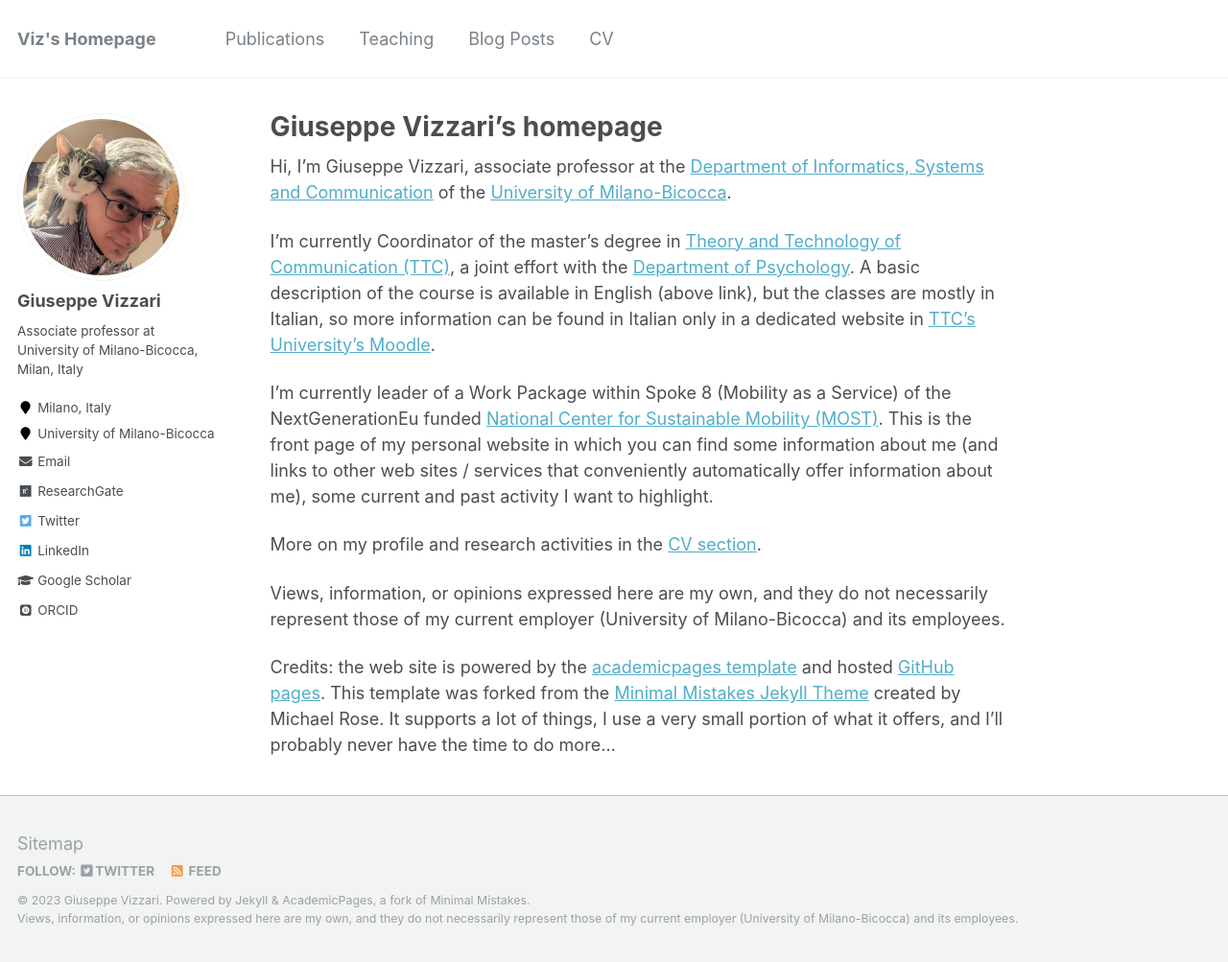
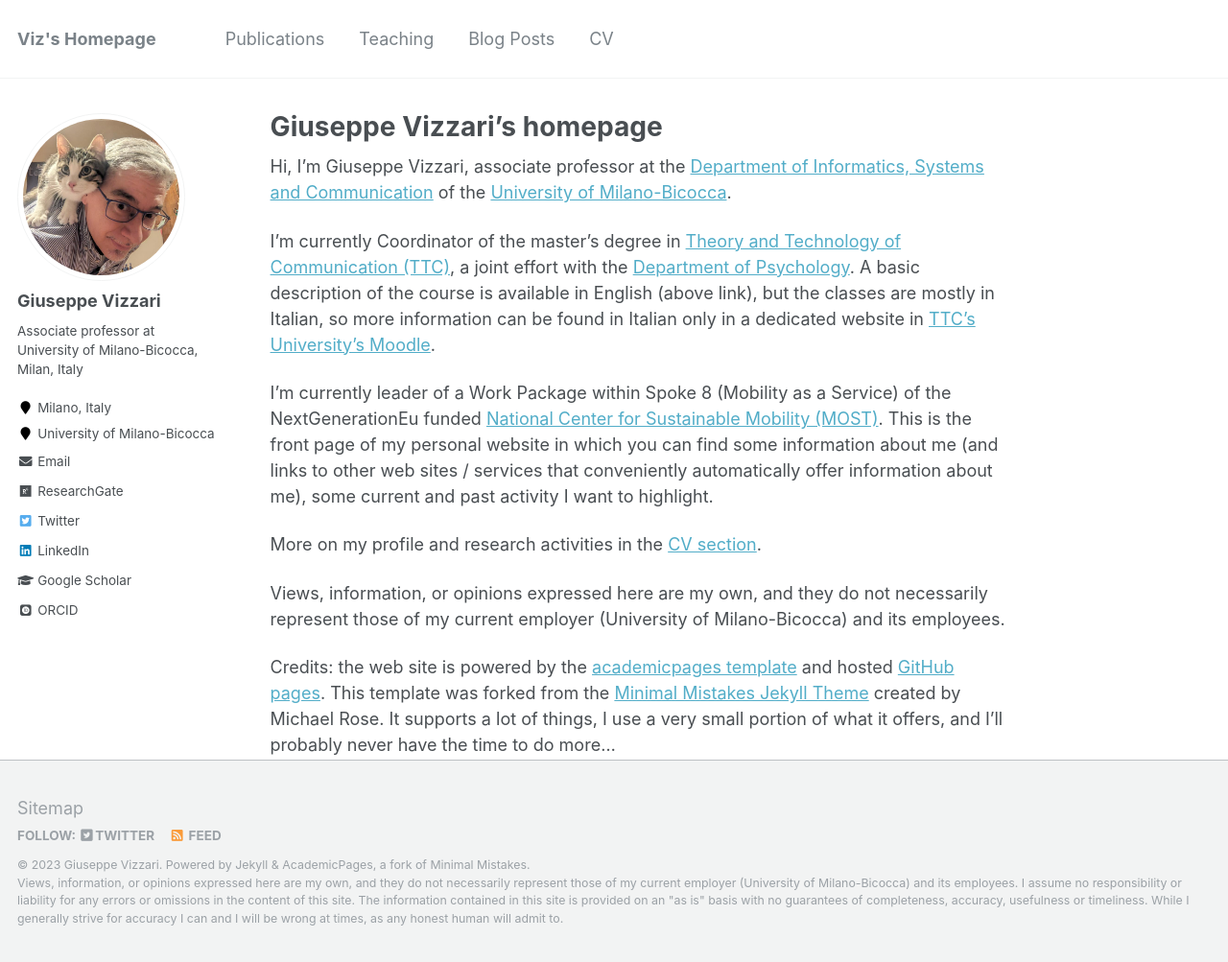
Before and after one commit to GiuseppeVizzari/GiuseppeVizzari.github.io, a Jekyll site: the page built from _pages/about.md, in a window 1280 px wide and 1003 px high. Shown: the whole window at 96% size. Built offline with Jekyll 4.4.1, drawn with Linux system fonts in a browser that asks for light colours; some web fonts are replaced.

Commit message:
Footer and disclaimer

```diff
--- a/_includes/footer.html
+++ b/_includes/footer.html
@@ -21,4 +21,4 @@
   </ul>
 </div>
 
-<div class="page__footer-copyright">&copy; {{ site.time | date: '%Y' }} {{ site.name | default: site.title }}. {{ site.data.ui-text[site.locale].powered_by | default: "Powered by" }} <a href="http://jekyllrb.com" rel="nofollow">Jekyll</a> &amp; <a href="https://github.com/academicpages/academicpages.github.io">AcademicPages</a>, a fork of <a href="https://mademistakes.com/work/minimal-mistakes-jekyll-theme/" rel="nofollow">Minimal Mistakes</a>.<br>Views, information, or opinions expressed here are my own, and they do not necessarily represent those of my current employer (University of Milano-Bicocca) and its employees.</div>
+<div class="page__footer-copyright">&copy; {{ site.time | date: '%Y' }} {{ site.name | default: site.title }}. {{ site.data.ui-text[site.locale].powered_by | default: "Powered by" }} <a href="http://jekyllrb.com" rel="nofollow">Jekyll</a> &amp; <a href="https://github.com/academicpages/academicpages.github.io">AcademicPages</a>, a fork of <a href="https://mademistakes.com/work/minimal-mistakes-jekyll-theme/" rel="nofollow">Minimal Mistakes</a>.<br>Views, information, or opinions expressed here are my own, and they do not necessarily represent those of my current employer (University of Milano-Bicocca) and its employees. I assume no responsibility or liability for any errors or omissions in the content of this site. The information contained in this site is provided on an "as is" basis with no guarantees of completeness, accuracy, usefulness or timeliness. While I generally strive for accuracy I can and I will be wrong at times, as any honest human will admit to.</div>
```
